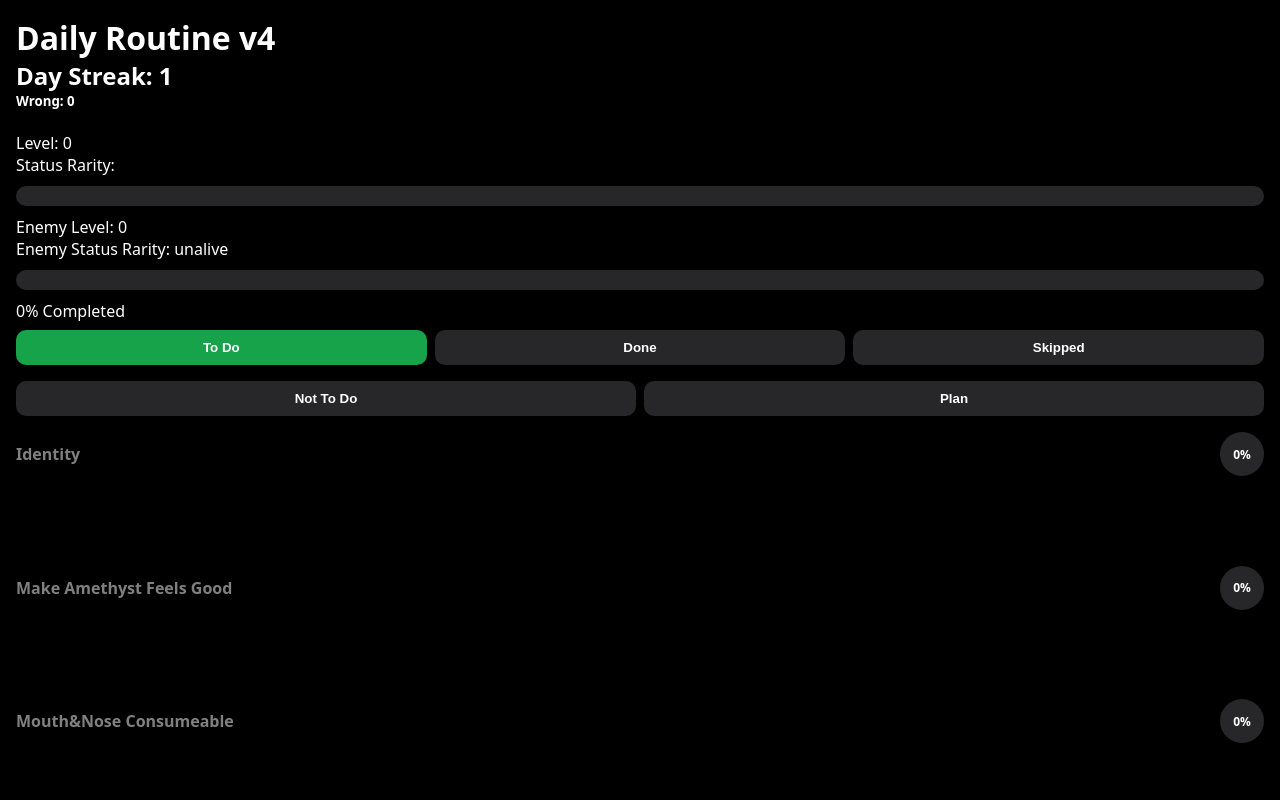
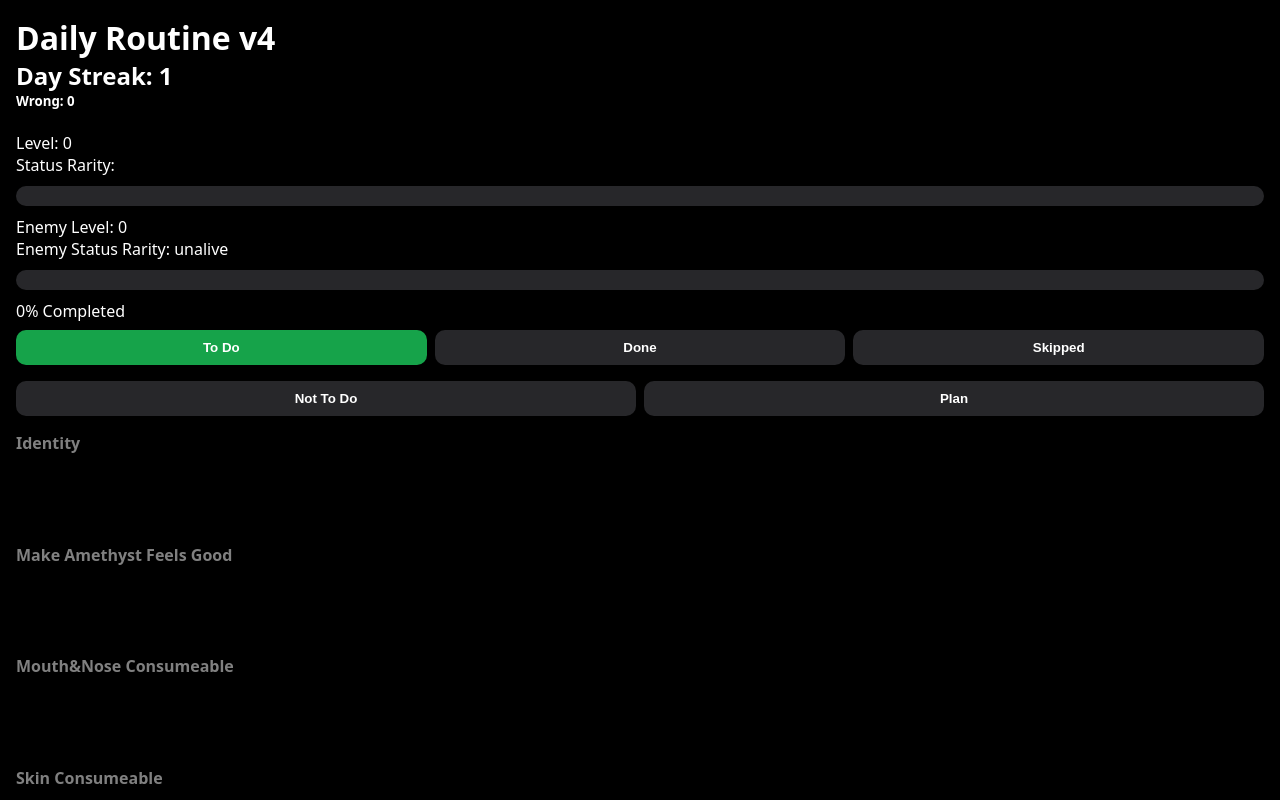
Before and after one commit to HearnsMori/myimprovements, a Next.js app: page / in a window 1280 px wide. Shown: the top 800 px of the page. Built offline with nearby package versions, Linux system fonts and the light colour scheme.

Commit message:
feat: remover percent

```diff
--- a/src/app/page.tsx
+++ b/src/app/page.tsx
@@ -874,7 +874,7 @@ export default function DailyRoutine() {
                         {section.section}
                         </div>
 
-                        <CircleProgress percent={progress.percent} />
+                        {/*<CircleProgress percent={progress.percent} />*/}
 
                         {progress.completed && (
                             <div
```
